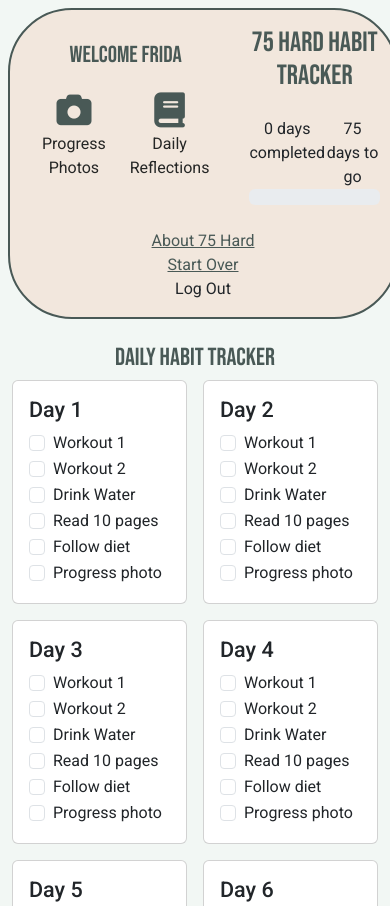
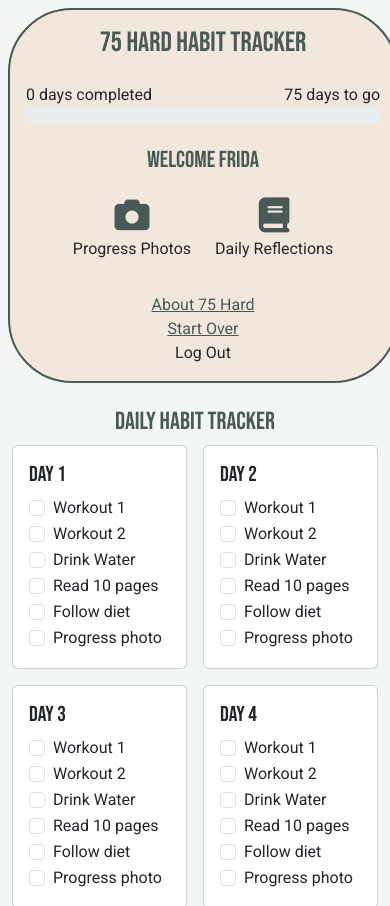
Before and after one commit to fjii86/75-hard-tracker, a plain HTML site: page index.html in a window 390 px wide. Shown: the top 906 px of the page. Drawn offline with nearby package versions, Linux system fonts and the light colour scheme.

Commit message:
Fix header layout on small screens

```diff
--- a/assets/css/style.css
+++ b/assets/css/style.css
@@ -7,7 +7,8 @@ body {
 
 h1,
 h2,
-h3 {
+h3,
+h4 {
     font-family: "Bebas Neue", sans-serif;
     color: #495956;
 }
@@ -33,6 +34,12 @@ h3 {
 .progress-bar {
     background-color: #495956;
 }
+
+.progress-wrapper {
+    max-width: 400px;
+    margin: 0 auto;
+    width: 100%;
+  }
 
 /* Icons */
 
@@ -67,3 +74,9 @@ h3 {
   }
 
 /* Main */
+
+/* Color for checked boxes */
+.form-check-input:checked {
+    background-color: #495956;
+    border-color: #495956;
+}
--- a/index.html
+++ b/index.html
@@ -24,11 +24,12 @@
 
      <section id="header">
         <div class="container-fluid text-center headercontainer">
-            <div class="row align-items-center">
-                <div class="col">
+            <div class="row flex-column flex-md-row align-items-center">
+                <!-- Left column is placed as nr. 2 on small screens -->
+                <div class="col order-2 order-md-1">
                     <h3>Welcome Frida</h3>
                     <div class="icons">
-                        <div class="icon-row">
+                        <div class="icon-row d-flex justify-content-center gap-4">
                           <div class="icon-wrapper">
                             <i class="fa-solid fa-camera fa-xl"></i>
                             <p>Progress Photos</p>
@@ -40,10 +41,11 @@
                         </div>
                     </div>
                 </div>
-                <div class="col">
+                <!-- Center column is placed at top on small screens -->
+                <div class="col order-1 order-md-2">
                     <h1>75 Hard Habit Tracker</h1>
                     <!-- Progress bar-->
-                    <div class="my-4">
+                    <div class="my-4 progress-wrapper">
                         <div class="d-flex justify-content-between">
                           <span id="progress-label">0 days completed</span>
                           <span id="days-left">75 days to go</span>
@@ -53,7 +55,8 @@
                         </div>
                       </div>
                 </div>
-                <div class="col">
+                <!-- Right column is placed as nr. 3 on small screens -->
+                <div class="col order-3 order-md-3">
                     <a href="https://andyfrisella.com/pages/75hard-info" target="_blank" aria-label="Read about the 75 Hard Challenge (opens in a new tab)">About 75 Hard</a><br>
                     <a href="#" id="startOverLink">Start Over</a><br>
                     Log Out<br>
```
